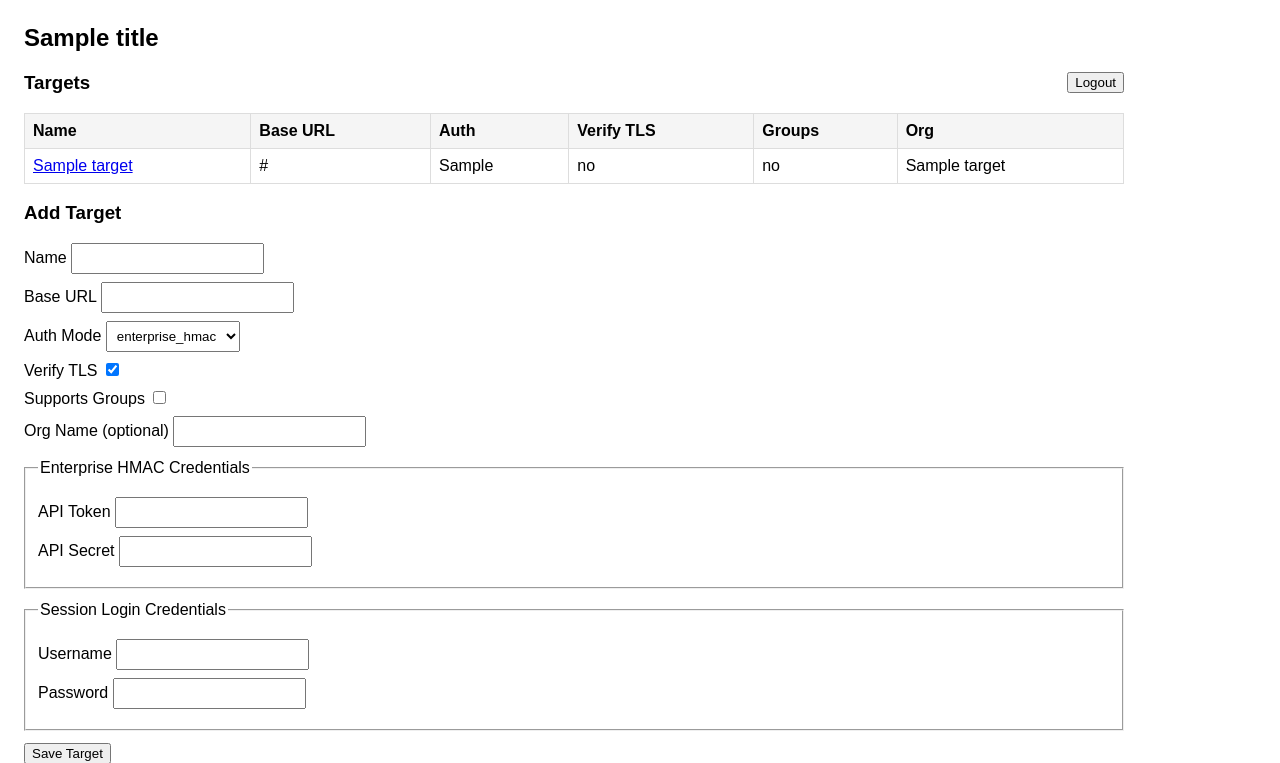
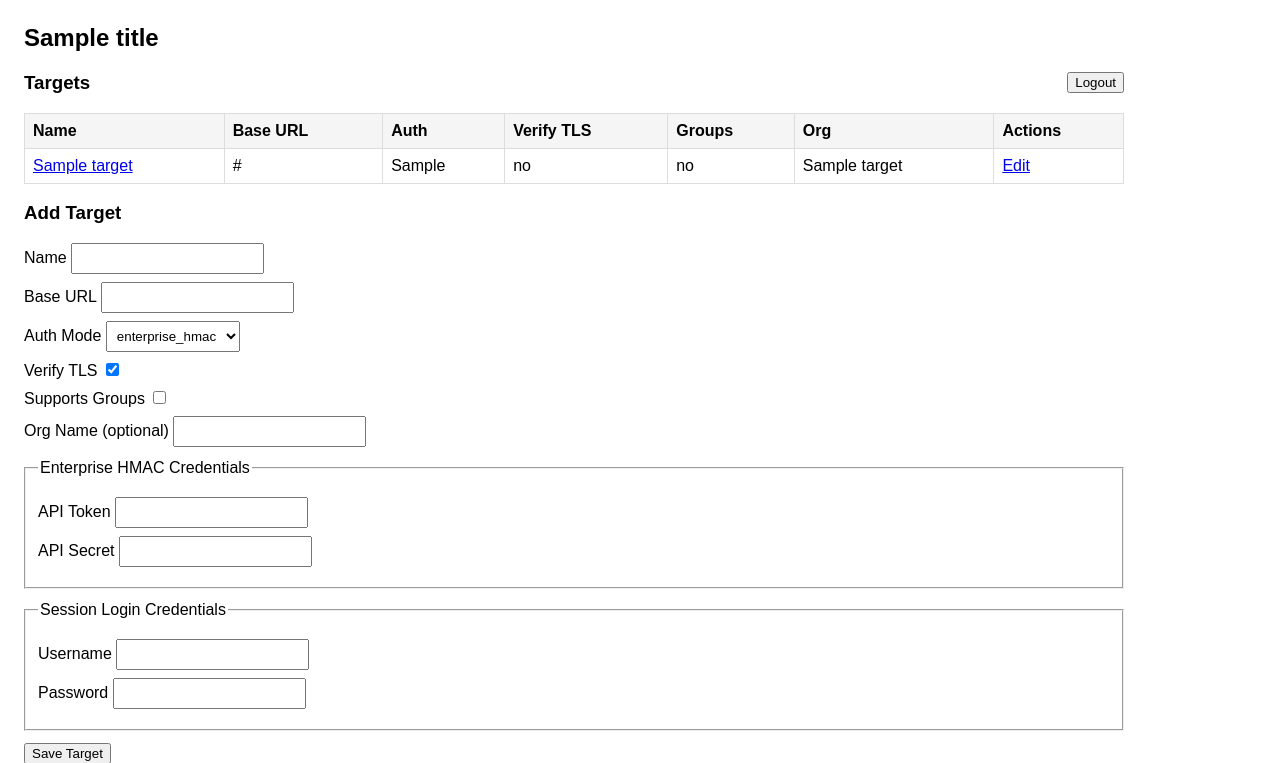
Before and after one commit to SDenbow/pritunl-bulk-admin, a FastAPI app: template app/templates/targets.html in a window 1280 px wide. Shown: the top 763 px of the page. Run offline with FastAPI, Linux system fonts and the light colour scheme; the template is opened without the code that fills it: most values are stand-ins (such as "Sample title", 1, 10 or a date in 2020).

Commit message:
Baseline: dev cookie, targets edit link, nginx outer auth toggle, requests dep

```diff
--- a/app/auth/session.py
+++ b/app/auth/session.py
@@ -7,7 +7,9 @@ _ser = URLSafeSerializer(settings.session_secret, salt="session")
 
 def set_session(response, username: str):
     token = _ser.dumps({"u": username})
-    response.set_cookie("session", token, httponly=True, secure=True, samesite="lax")
+    # DEV-friendly: don't require HTTPS for cookie transmission.
+    # In production you should set secure=True once you have trusted TLS.
+    response.set_cookie("session", token, httponly=True, secure=False, samesite="lax")
 
 
 def clear_session(response):
--- /dev/null
+++ b/app/pritunl/__init__.py
@@ -0,0 +1 @@
+# Package marker
--- a/app/templates/targets.html
+++ b/app/templates/targets.html
@@ -9,7 +9,7 @@
   <h3>Targets</h3>
   <table>
     <tr>
-      <th>Name</th><th>Base URL</th><th>Auth</th><th>Verify TLS</th><th>Groups</th><th>Org</th>
+  <th>Name</th><th>Base URL</th><th>Auth</th><th>Verify TLS</th><th>Groups</th><th>Org</th><th>Actions</th>
     </tr>
     {% for t in targets %}
     <tr>
@@ -19,6 +19,7 @@
       <td>{{ "yes" if t.verify_tls else "no" }}</td>
       <td>{{ "yes" if t.supports_groups else "no" }}</td>
       <td>{{ t.org_name or "" }}</td>
+      <td><a href="/targets/{{ t.id }}/edit">Edit</a></td>
     </tr>
     {% endfor %}
   </table>
--- a/requirements.txt
+++ b/requirements.txt
@@ -13,3 +13,5 @@ cryptography==43.0.3
 itsdangerous==2.2.0
 qrcode[pil]==7.4.2
 Pillow==10.4.0
+
+requests==2.32.3
```
Also changed, not shown: 1 other file.
